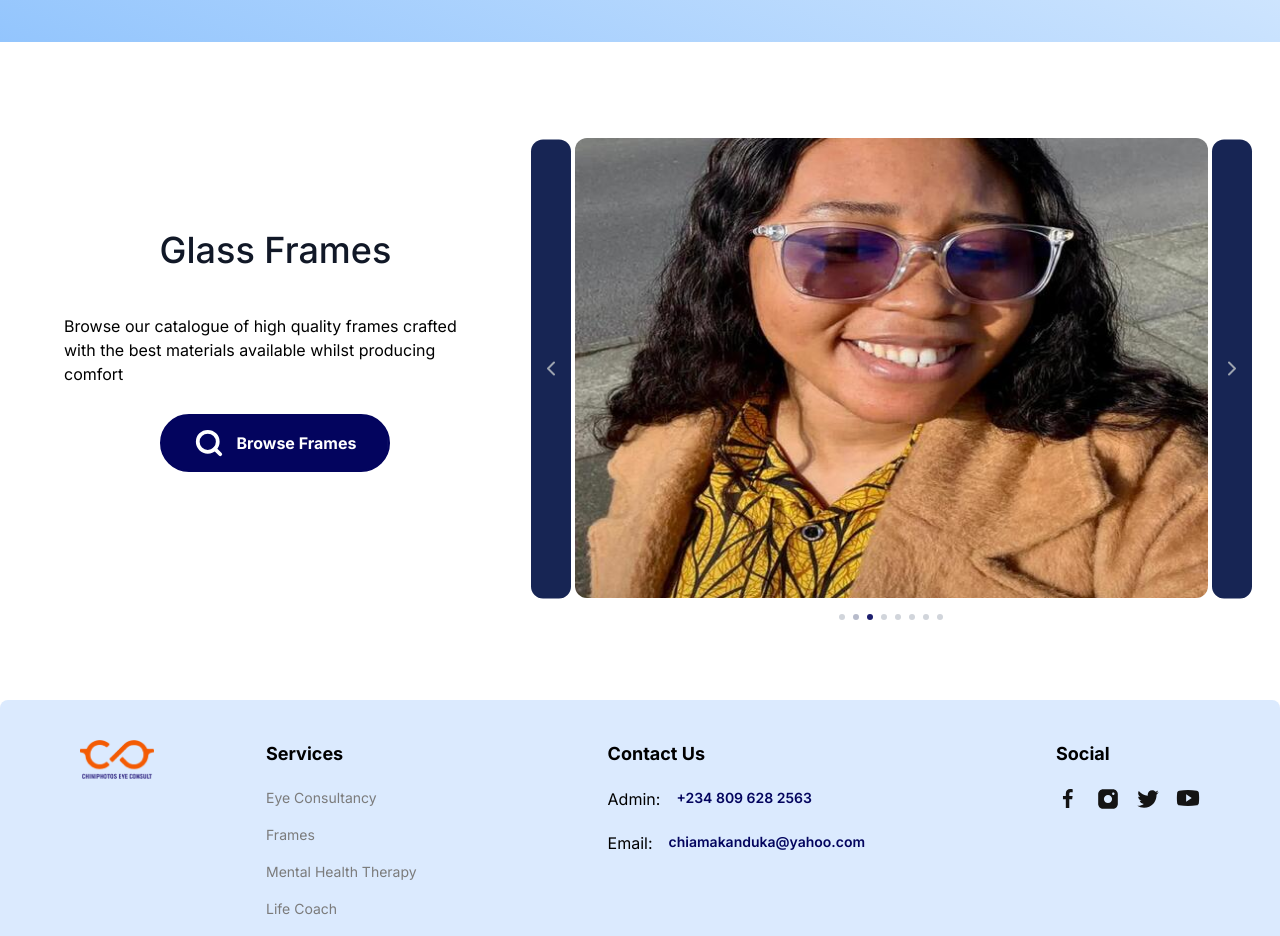
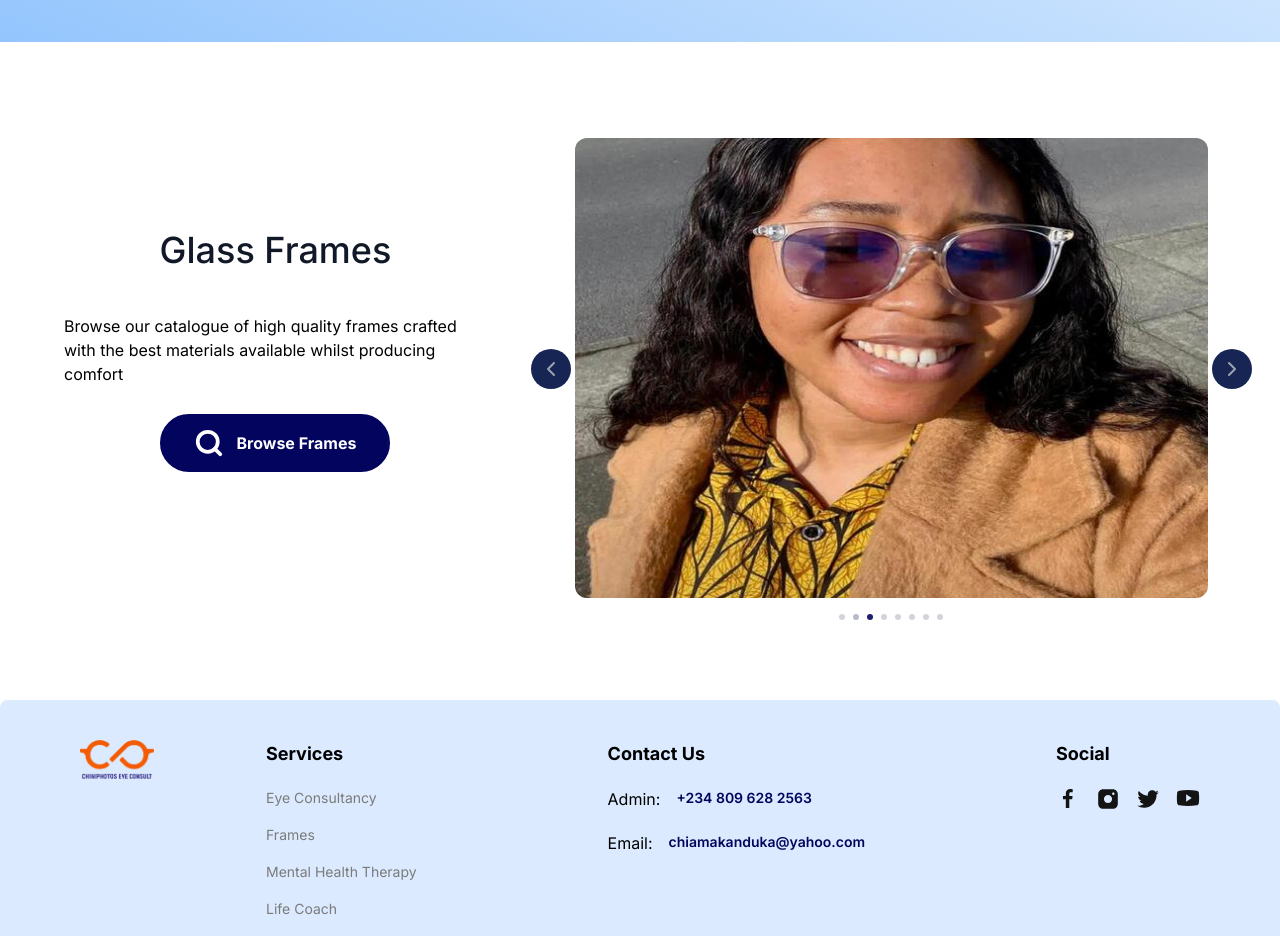
Before and after one commit to Nnaemeka10/Chinny, a Next.js app: page / in a window 1280 px wide. Shown: the part 2720-3656 px from the top of the page. Built offline with nearby package versions, Linux system fonts and the light colour scheme.

Commit message:
changed the carousel

```diff
--- a/components/Carousel.tsx
+++ b/components/Carousel.tsx
@@ -196,13 +196,13 @@ const Carousel: React.FC<CarouselProps> = ({ images }) => {
         />
       </div>
       <button
-        className="absolute left-0 top-1/2 transform h-60 sm:h-[459px] rounded-xl hover:bg-[#1a222f] mx-1 -mt-[10px] -translate-y-1/2 bg-blue-950 text-white p-2 group"
+        className="absolute left-0 top-1/2 transform h-[40px]  rounded-full hover:bg-[#1a222f] mx-1 -mt-[10px] -translate-y-1/2 bg-blue-950 text-white p-2 group"
         onClick={prevSlide}
       >
         <ChevronLeft className="text-gray-400 group-hover:text-white" />
       </button>
       <button
-        className="absolute right-0 top-1/2 transform h-60 sm:h-[459px] rounded-xl hover:bg-[#1a222f] mx-1 -mt-[10px] -translate-y-1/2 bg-blue-950 text-white p-2 group"
+        className="absolute right-0 top-1/2 transform h-[40px] rounded-full hover:bg-[#1a222f] mx-1 -mt-[10px] -translate-y-1/2 bg-blue-950 text-white p-2 group"
         onClick={nextSlide}
       >
         <ChevronRight className="text-gray-400 group-hover:text-white" />
```
